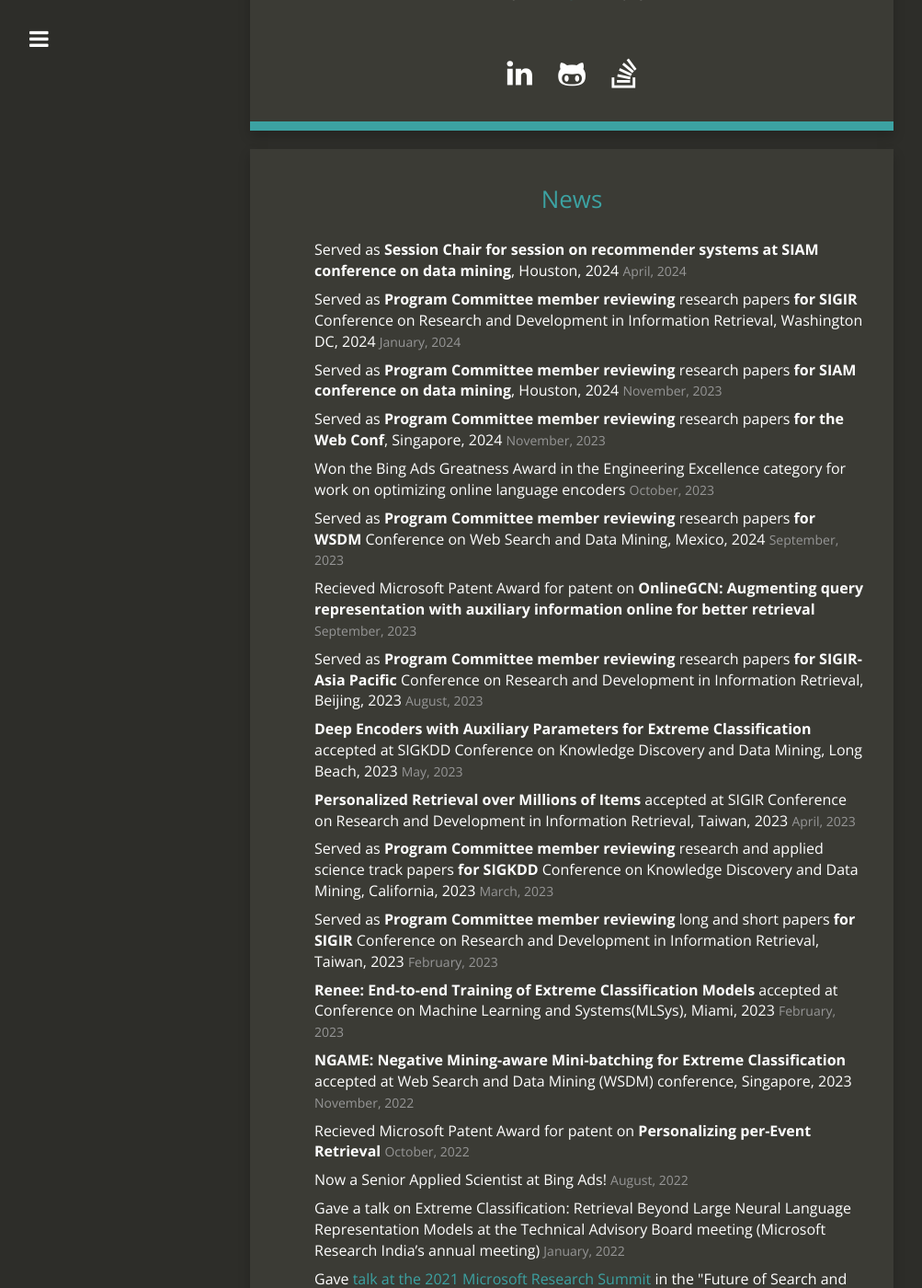
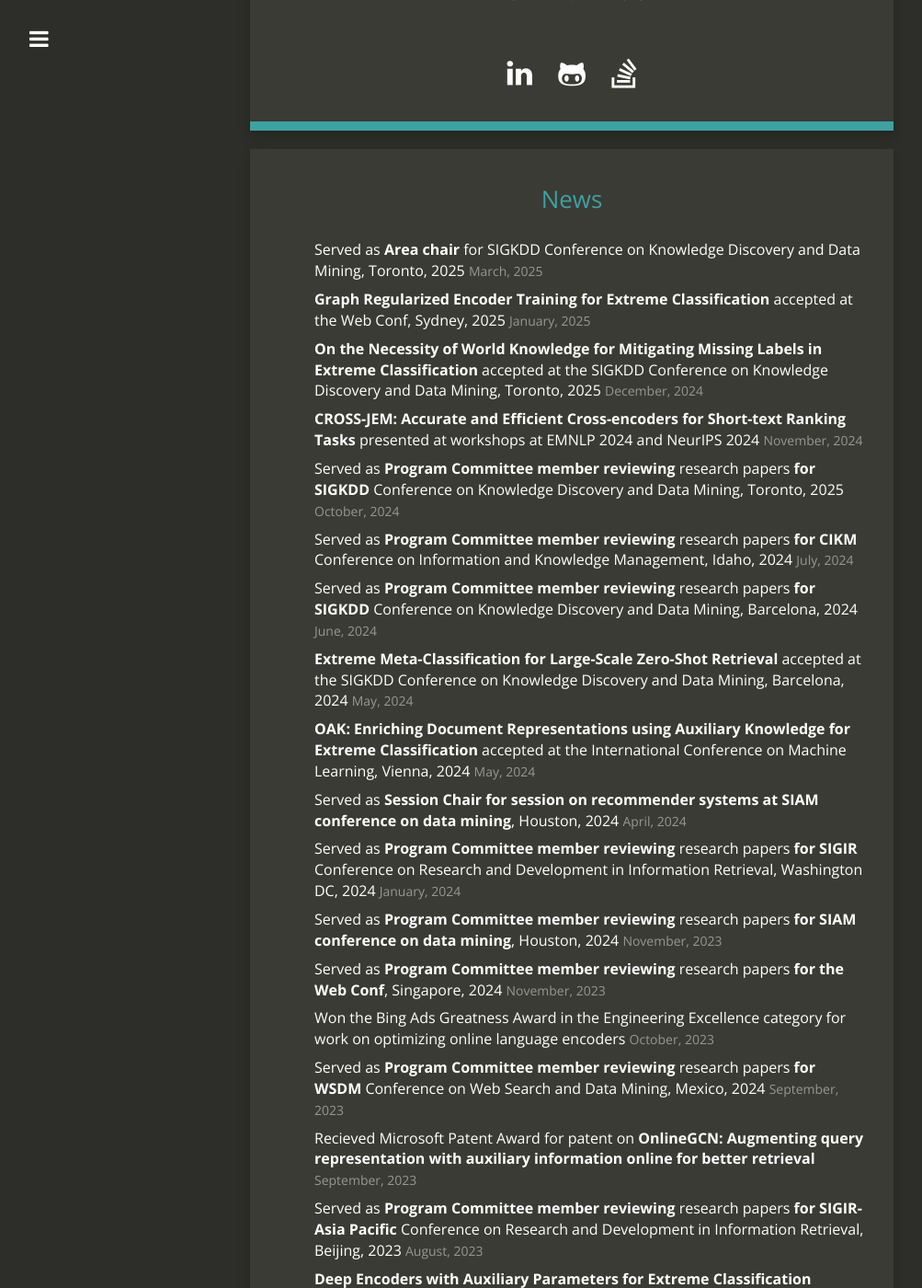
Before and after one commit to DeepakSaini119/DeepakSaini119.github.io, a Jekyll site: the page built from index.html, in a window 1280 px wide and 1400 px high, scrolled down 556 px. Shown: the whole window at 92% size, without its empty margins (18-1021 px from the left). Built offline with Jekyll 4.4.1, drawn with Linux system fonts in a browser that asks for light colours; nearby versions of some CDN libraries.

Commit message:
Update index.html

```diff
--- a/index.html
+++ b/index.html
@@ -31,6 +31,60 @@
 
             <div>
                 <ul>
+                    <li>
+                        Served as <b>Area chair</b> for SIGKDD </b>Conference on Knowledge Discovery and Data Mining, Toronto, 2025
+                        <small style="font-size: 14px;margin-top: -10px;padding-top: 0px;color: #969696;"}>March, 2025</small>
+                    </li>
+                    <br style="display: block;content: '';margin-top: 8px;">
+
+                    <li>
+                        <b>Graph Regularized Encoder Training for Extreme Classification</b> accepted at the Web Conf, Sydney, 2025
+                        <small style="font-size: 14px;margin-top: -10px;padding-top: 0px;color: #969696;"}>January, 2025</small>
+                    </li>
+                    <br style="display: block;content: '';margin-top: 8px;">
+
+                    <li>
+                        <b>On the Necessity of World Knowledge for Mitigating Missing Labels in Extreme Classification</b> accepted at the SIGKDD Conference on Knowledge Discovery and Data Mining, Toronto, 2025
+                        <small style="font-size: 14px;margin-top: -10px;padding-top: 0px;color: #969696;"}>December, 2024</small>
+                    </li>
+                    <br style="display: block;content: '';margin-top: 8px;">
+
+                    <li>
+                        <b>CROSS-JEM: Accurate and Efficient Cross-encoders for Short-text Ranking Tasks</b> presented at workshops at EMNLP 2024 and NeurIPS 2024
+                        <small style="font-size: 14px;margin-top: -10px;padding-top: 0px;color: #969696;"}>November, 2024</small>
+                    </li>
+                    <br style="display: block;content: '';margin-top: 8px;">
+
+                    <li>
+                        Served as <b>Program Committee member reviewing</b> research papers <b>for SIGKDD </b>Conference on Knowledge Discovery and Data Mining, Toronto, 2025
+                        <small style="font-size: 14px;margin-top: -10px;padding-top: 0px;color: #969696;"}>October, 2024</small>
+                    </li>
+                    <br style="display: block;content: '';margin-top: 8px;">
+
+                    <li>
+                        Served as <b>Program Committee member reviewing</b> research papers <b>for CIKM </b>Conference on Information and Knowledge Management, Idaho, 2024
+                        <small style="font-size: 14px;margin-top: -10px;padding-top: 0px;color: #969696;"}>July, 2024</small>
+                    </li>
+                    <br style="display: block;content: '';margin-top: 8px;">
+
+                     <li>
+                        Served as <b>Program Committee member reviewing</b> research papers <b>for SIGKDD </b>Conference on Knowledge Discovery and Data Mining, Barcelona, 2024
+                        <small style="font-size: 14px;margin-top: -10px;padding-top: 0px;color: #969696;"}>June, 2024</small>
+                    </li>
+                    <br style="display: block;content: '';margin-top: 8px;">
+
+                    <li>
+                        <b>Extreme Meta-Classification for Large-Scale Zero-Shot Retrieval</b> accepted at the SIGKDD Conference on Knowledge Discovery and Data Mining, Barcelona, 2024
+                        <small style="font-size: 14px;margin-top: -10px;padding-top: 0px;color: #969696;"}>May, 2024</small>
+                    </li>
+                    <br style="display: block;content: '';margin-top: 8px;">
+
+                    <li>
+                        <b>OAK: Enriching Document Representations using Auxiliary Knowledge for Extreme Classification</b> accepted at the International Conference on Machine Learning, Vienna, 2024
+                        <small style="font-size: 14px;margin-top: -10px;padding-top: 0px;color: #969696;"}>May, 2024</small>
+                    </li>
+                    <br style="display: block;content: '';margin-top: 8px;">
+
                     <li>
                         Served as <b>Session Chair for session on recommender systems at SIAM conference on data mining</b>, Houston, 2024
                         <small style="font-size: 14px;margin-top: -10px;padding-top: 0px;color: #969696;"}>April, 2024</small>
```
